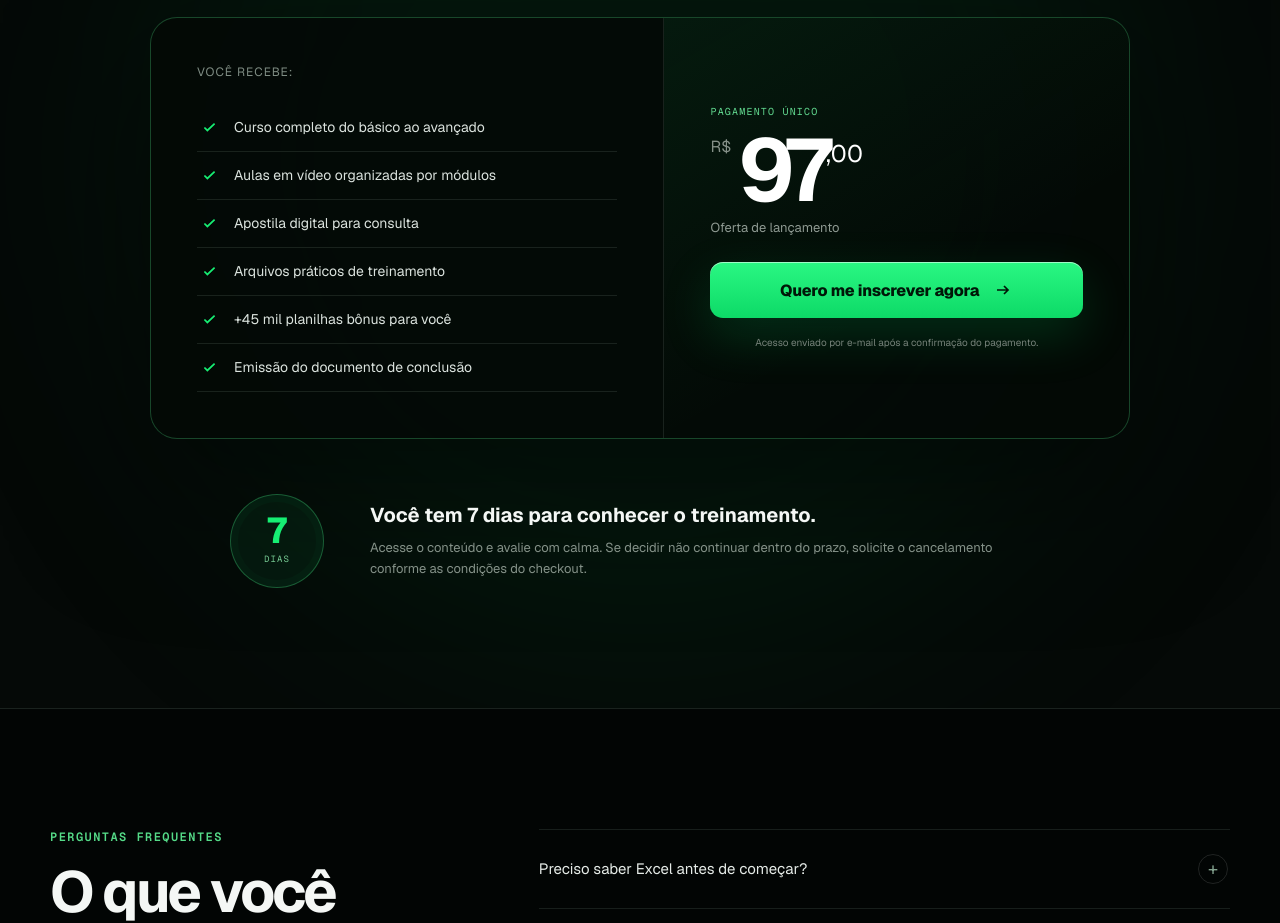
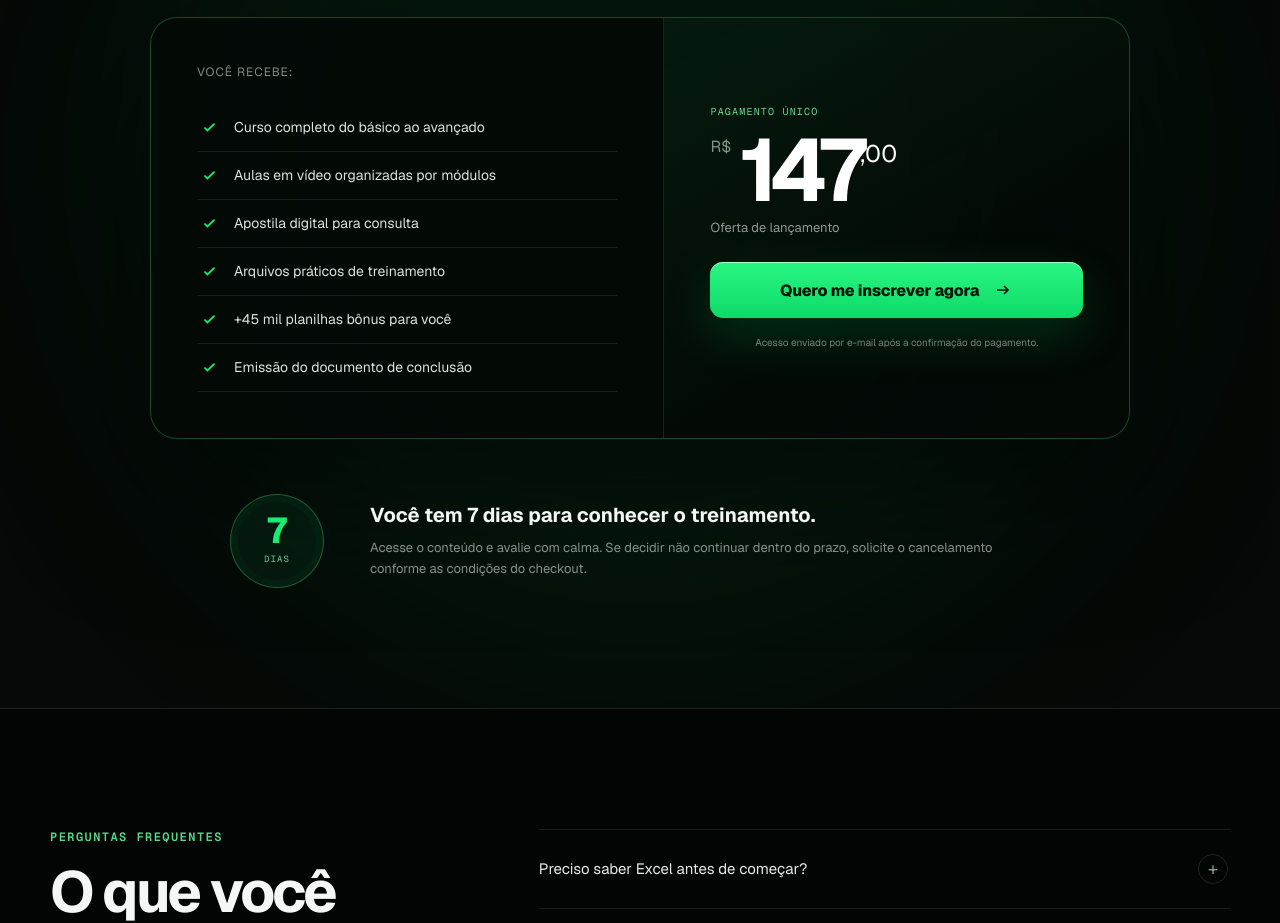
Before and after one commit to MindLone/excel-avancado, a Next.js app: page / in a window 1280 px wide. Shown: the part 7260-8183 px from the top of the page. Built offline with nearby package versions, Linux system fonts and the light colour scheme; no server answers.

Commit message:
Update price from R$97 to R$147

```diff
--- a/app/site-client.tsx
+++ b/app/site-client.tsx
@@ -289,7 +289,7 @@ export function LandingPage() {
             <div className="offer-list"><p>Você recebe:</p>{offerItems.map((item) => <div key={item}><span><CheckIcon /></span>{item}</div>)}</div>
             <div className="price-box">
               <span className="price-label">PAGAMENTO ÚNICO</span>
-              <div className="price"><small>R$</small><strong>97</strong><i>,00</i></div>
+              <div className="price"><small>R$</small><strong>147</strong><i>,00</i></div>
               <p>Oferta de lançamento</p>
               <button className="primary-button checkout-button" type="button" onClick={openCheckout}>Quero me inscrever agora <ArrowIcon /></button>
               <small className="access-note">Acesso enviado por e-mail após a confirmação do pagamento.</small>
```
